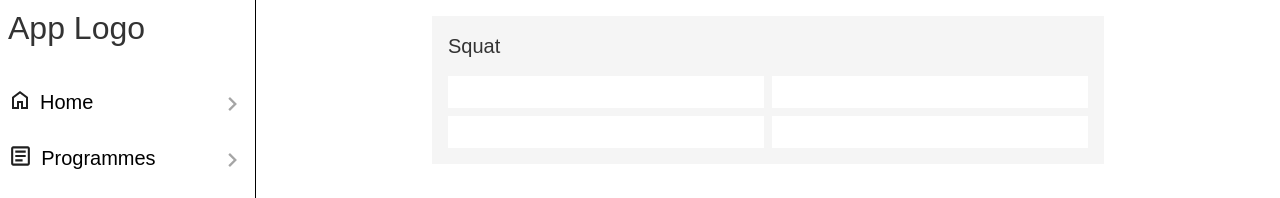
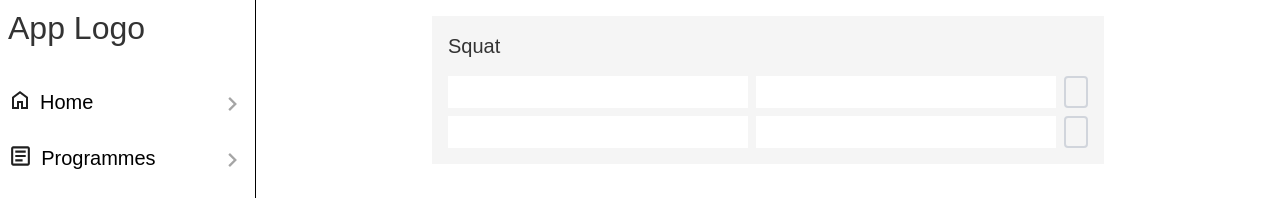
Before and after one commit to jrmilburn/fitnessapp-final, a Next.js app in the folder fitness-app/: page /workout in a window 1280 px wide. Shown: the top 198 px of the page. Built offline with nearby package versions, Linux system fonts and the light colour scheme; no server answers; sample sign-in values are in the browser's storage.

Commit message:
Add set checkbox

```diff
--- a/fitness-app/app/workout/page.jsx
+++ b/fitness-app/app/workout/page.jsx
@@ -28,11 +28,13 @@ export default function Dashboard() {
                                     {
                                         setNo: 1,
                                         reps: 0,
-                                        weight: 0
+                                        weight: 0,
+                                        complete: false
                                     },                            {
                                         setNo: 2,
                                         reps: 0,
-                                        weight: 0
+                                        weight: 0,
+                                        complete: false
                                     }
                                 ]
                             }
@@ -53,11 +55,13 @@ export default function Dashboard() {
                                     {
                                         setNo: 1,
                                         reps: 0,
-                                        weight: 0
+                                        weight: 0,
+                                        complete: false
                                     },                            {
                                         setNo: 2,
                                         reps: 0,
-                                        weight: 0
+                                        weight: 0,
+                                        complete: false
                                     }
                                 ]
                             }
--- /dev/null
+++ b/fitness-app/components/library/Checkbox.jsx
@@ -0,0 +1,24 @@
+import { useState } from "react";
+
+export default function AnimatedCheckbox({ checked, onChange }) {
+  return (
+    <div
+      onClick={() => onChange(!checked)}
+      className="min-w-6 min-h-6 border-2 border-gray-300 rounded cursor-pointer flex items-center justify-center transition-colors duration-300 hover:border-blue-500"
+    >
+      {checked && (
+        <svg
+          className="w-4 h-4 text-blue-500 transition-transform duration-300 transform"
+          viewBox="0 0 24 24"
+          fill="none"
+          stroke="currentColor"
+          strokeWidth="3"
+          strokeLinecap="round"
+          strokeLinejoin="round"
+        >
+          <polyline points="20 6 9 17 4 12" />
+        </svg>
+      )}
+    </div>
+  );
+}
--- a/fitness-app/components/workout/Set.jsx
+++ b/fitness-app/components/workout/Set.jsx
@@ -1,10 +1,12 @@
 import Input from "../library/Input"
 import { useState } from "react"
+import AnimatedCheckbox from "../library/Checkbox";
 
 export default function Set({ set }) {
 
     const [weight, setWeight] = useState(set?.weight || null);
     const [reps, setReps] = useState(set?.reps || null);
+    const [confirmed, setConfirmed] = useState(set?.complete);
 
     return (
         <div className="flex gap-2 w-full">
@@ -16,6 +18,10 @@ export default function Set({ set }) {
                 inputVal={reps}
                 setInputVal={setReps}
             />
+            <AnimatedCheckbox
+                checked={confirmed}
+                onChange={setConfirmed}
+            />
         </div>
     )
 
```
